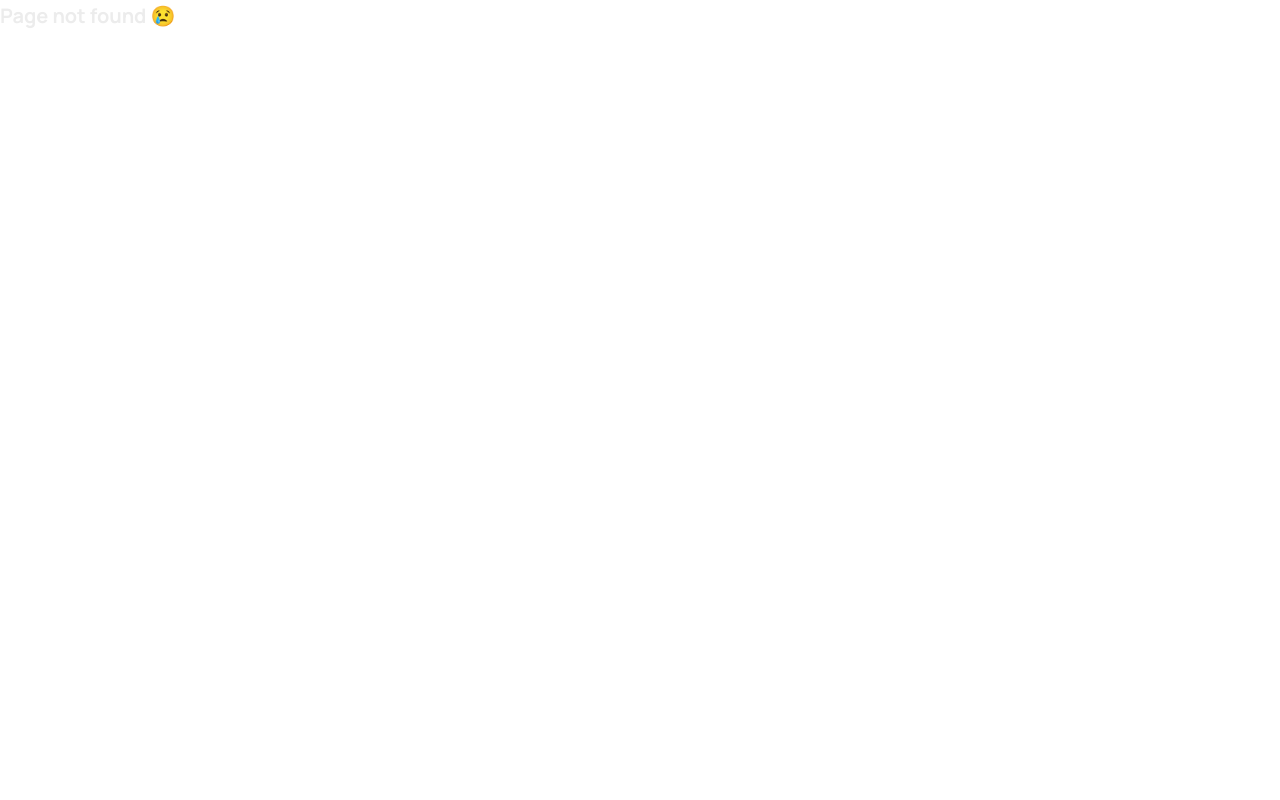
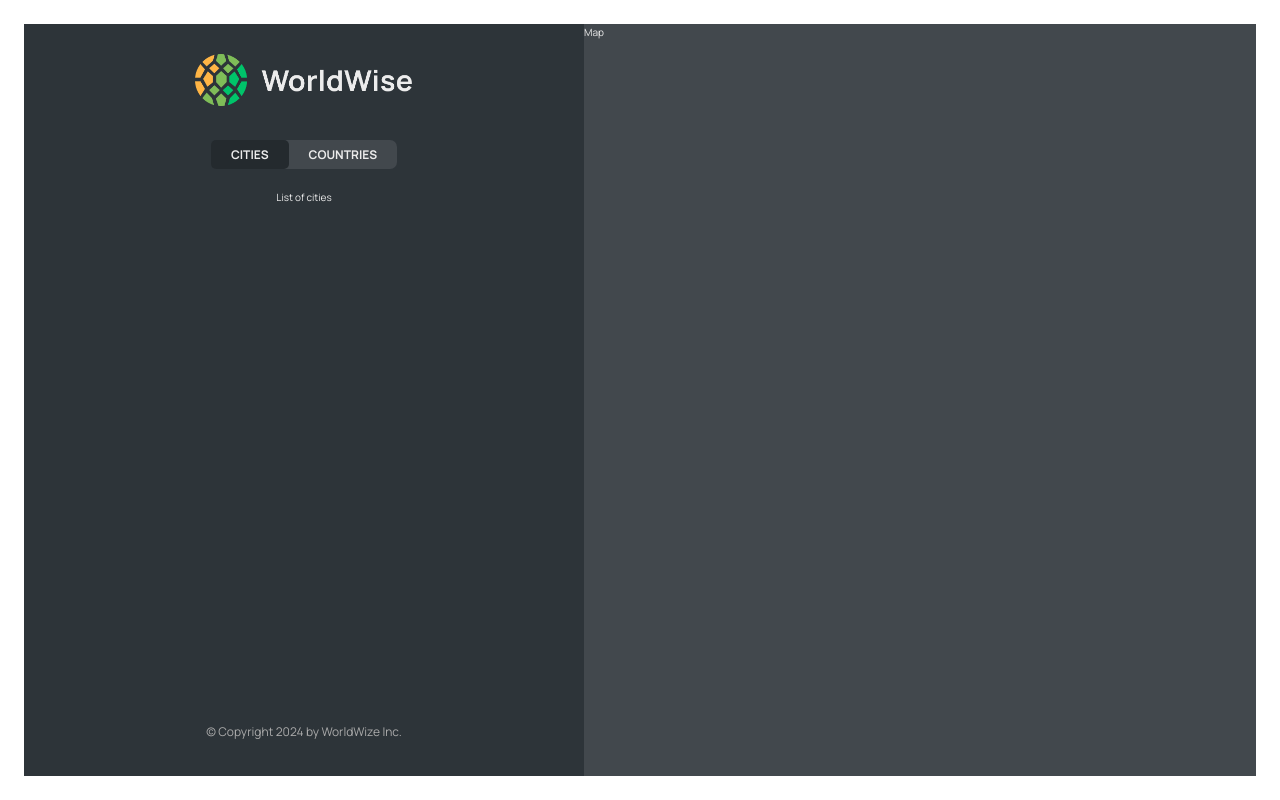
Before and after one commit to tabish-javed/react_worldwize, a React (Vite) app: page /app/cities in a window 1280 px wide. Before the commit this address had no page. Built offline with nearby package versions, Linux system fonts and the light colour scheme.

Commit message:
implemented nested routes and index route

```diff
--- a/src/App.jsx
+++ b/src/App.jsx
@@ -11,11 +11,16 @@
   return (
     <BrowserRouter>
       <Routes>
-        <Route path={ "/" } element={ <Homepage /> } />
+        <Route index element={ <Homepage /> } />
         <Route path={ "/product" } element={ <Product /> } />
         <Route path={ "/pricing" } element={ <Pricing /> } />
         <Route path={ "/login" } element={ <Login /> } />
-        <Route path={ "/app" } element={ <AppLayout /> } />
+        <Route path={ "/app" } element={ <AppLayout /> } >
+          <Route index element={ <p>List of cities</p> } />
+          <Route path={ "cities" } element={ <p>List of cities</p> } />
+          <Route path={ "countries" } element={ <p>Countries</p> } />
+          <Route path={ "form" } element={ <p>Form</p> } />
+        </Route >
         <Route path={ "*" } element={ <PageNotFound /> } />
       </Routes>
     </BrowserRouter>
--- a/src/components/AppNav.jsx
+++ b/src/components/AppNav.jsx
@@ -1,9 +1,13 @@
+import { NavLink } from "react-router-dom"
 import styles from "./AppNav.module.css"
 
 function AppNav () {
   return (
     <nav className={ styles.nav }>
-      App navigation
+      <ul>
+        <li><NavLink to={ "cities" } >Cities</NavLink></li>
+        <li><NavLink to={ "countries" } >Countries</NavLink></li>
+      </ul>
     </nav>
   )
 }
--- a/src/components/Sidebar.jsx
+++ b/src/components/Sidebar.jsx
@@ -1,3 +1,4 @@
+import { Outlet } from "react-router-dom"
 import AppNav from "./AppNav"
 import Logo from "./Logo"
 import styles from "./Sidebar.module.css"
@@ -8,7 +9,7 @@
       <Logo />
       <AppNav />
 
-      <p>List of cities</p>
+      <Outlet />
       <footer className={ styles.footer }>
         <p className={ styles.copyright }>
           &copy; Copyright { new Date().getFullYear() } by WorldWize Inc.
```
